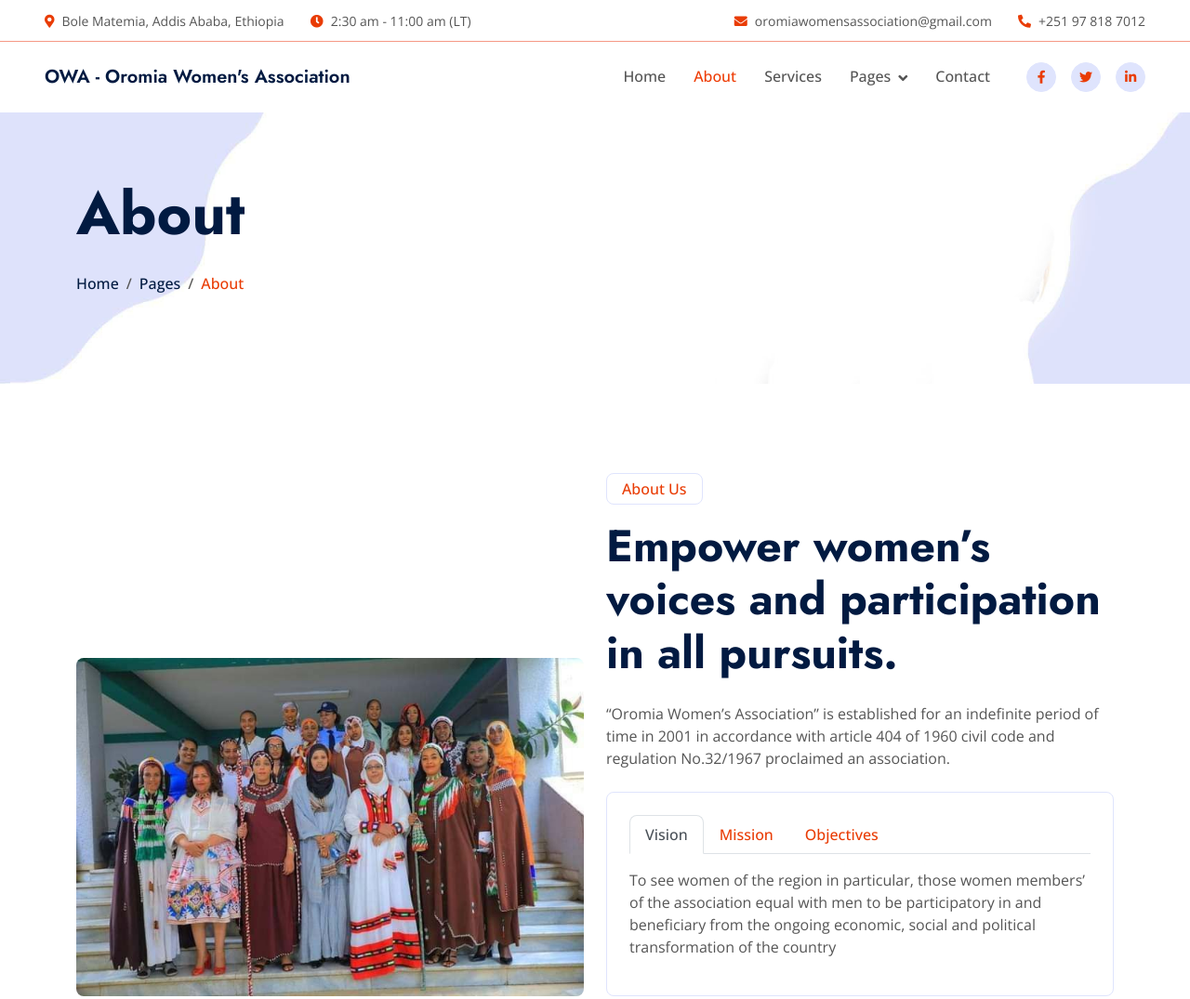
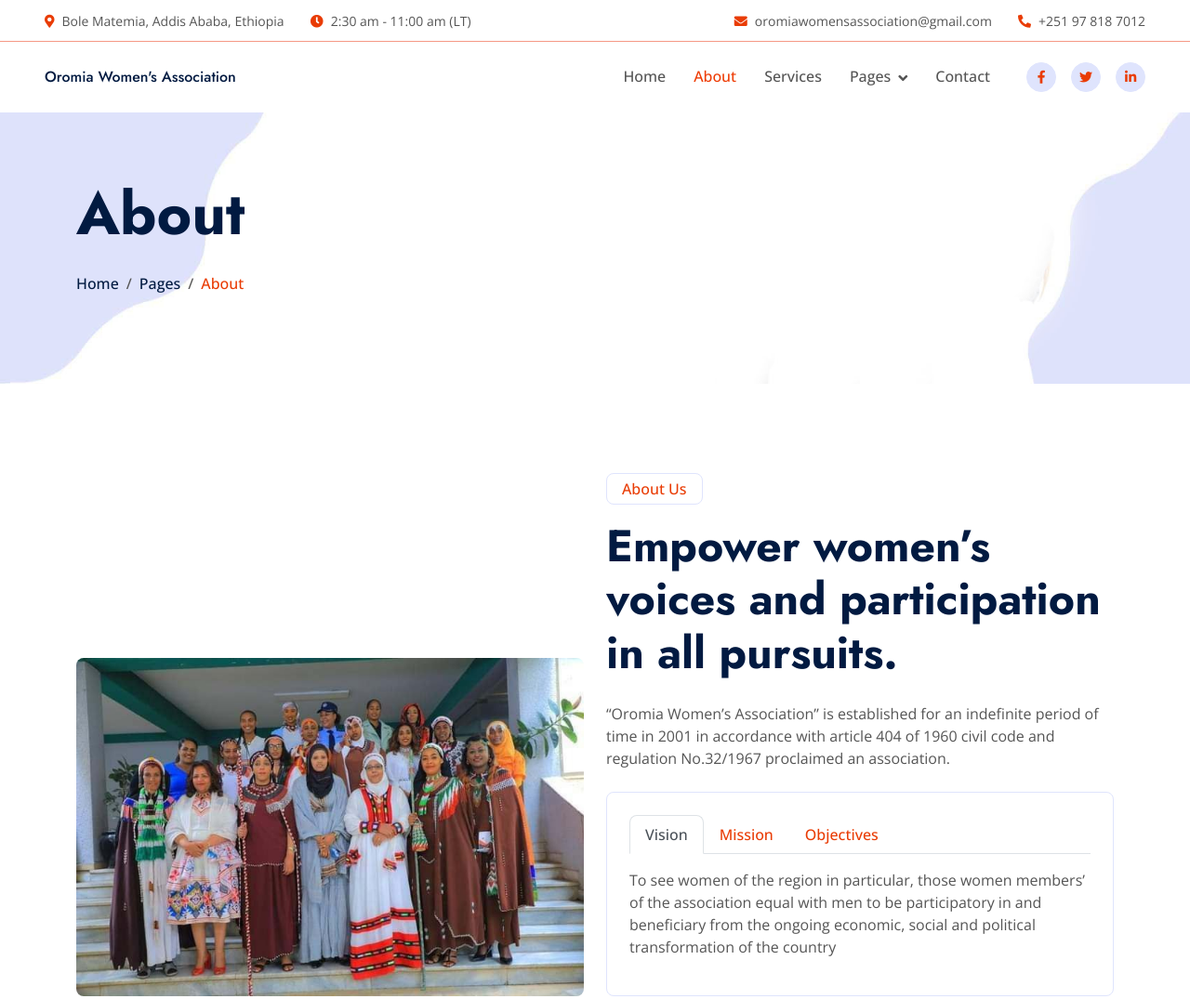
Before and after one commit to BisratJ/OWA, a plain HTML site: page about.html in a window 1280 px wide. Shown: the top 1075 px of the page at 93% size. Drawn offline with nearby package versions, Linux system fonts and the light colour scheme.

Commit message:
Update about.html

```diff
--- a/about.html
+++ b/about.html
@@ -54,7 +54,7 @@
 
         <nav class="navbar navbar-expand-lg navbar-light bg-white py-lg-0 px-lg-5 wow fadeIn" data-wow-delay="0.1s">
             <a href="index.html" class="navbar-brand ms-4 ms-lg-0">
-                <h4 class="display-5 text-dark m-0 fs-5">OWA - Oromia Women's Association </h4>
+                 <h6 class="display-5 text-dark m-0 fs-6">Oromia Women's Association </h6>
             </a>
             <button type="button" class="navbar-toggler me-4" data-bs-toggle="collapse" data-bs-target="#navbarCollapse">
                 <span class="navbar-toggler-icon"></span>
```
